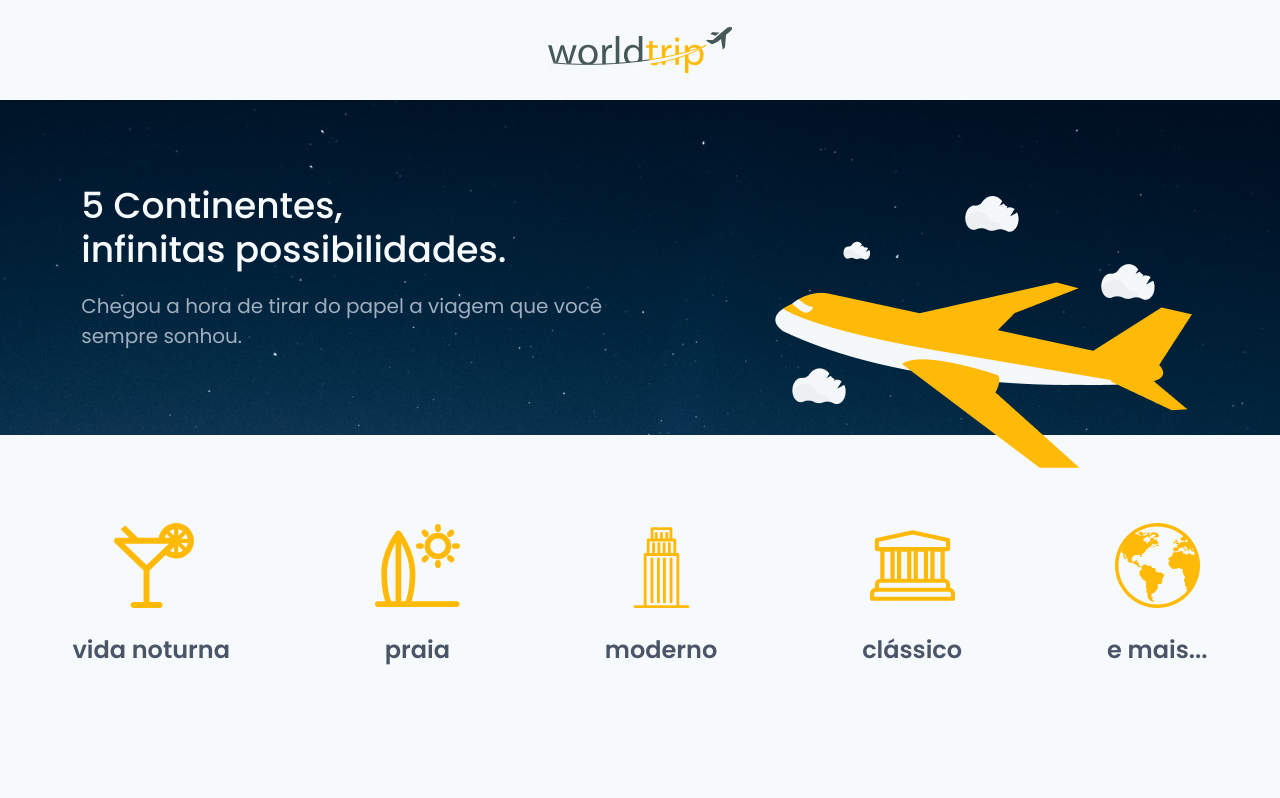
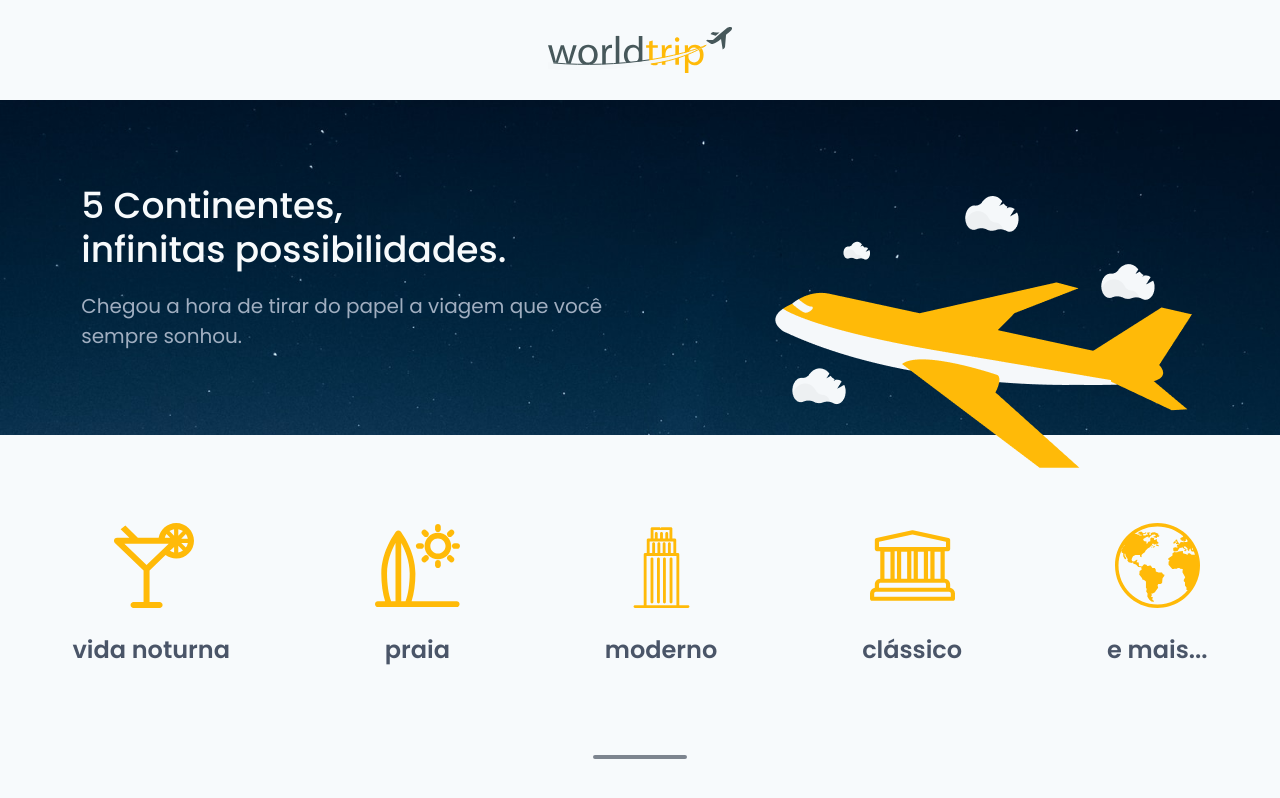
Before and after one commit to csorlandi/poc-world-trip, a Next.js app: page / in a window 1280 px wide. Shown: the top 798 px of the page. Built offline with nearby package versions, Linux system fonts and the light colour scheme.

Commit message:
:lipstick: feat: create divider component

```diff
--- /dev/null
+++ b/src/components/Divider.tsx
@@ -0,0 +1,15 @@
+import { Divider as ChakraDivider } from '@chakra-ui/react';
+
+export default function Divider() {
+  return (
+    <ChakraDivider
+      w={90}
+      borderWidth={2}
+      borderColor="gray.700"
+      rounded="full"
+      alignSelf="center"
+      mb={52}
+      mx="auto"
+    />
+  );
+}
--- a/src/pages/index.tsx
+++ b/src/pages/index.tsx
@@ -1,5 +1,6 @@
 import type { NextPage } from 'next';
 import Categories from '../components/Categories';
+import Divider from '../components/Divider';
 import { Header } from '../components/Header';
 import { Hero } from '../components/Hero';
 
@@ -9,6 +10,7 @@ const Home: NextPage = () => {
       <Header />
       <Hero />
       <Categories />
+      <Divider />
     </>
   );
 };
```
